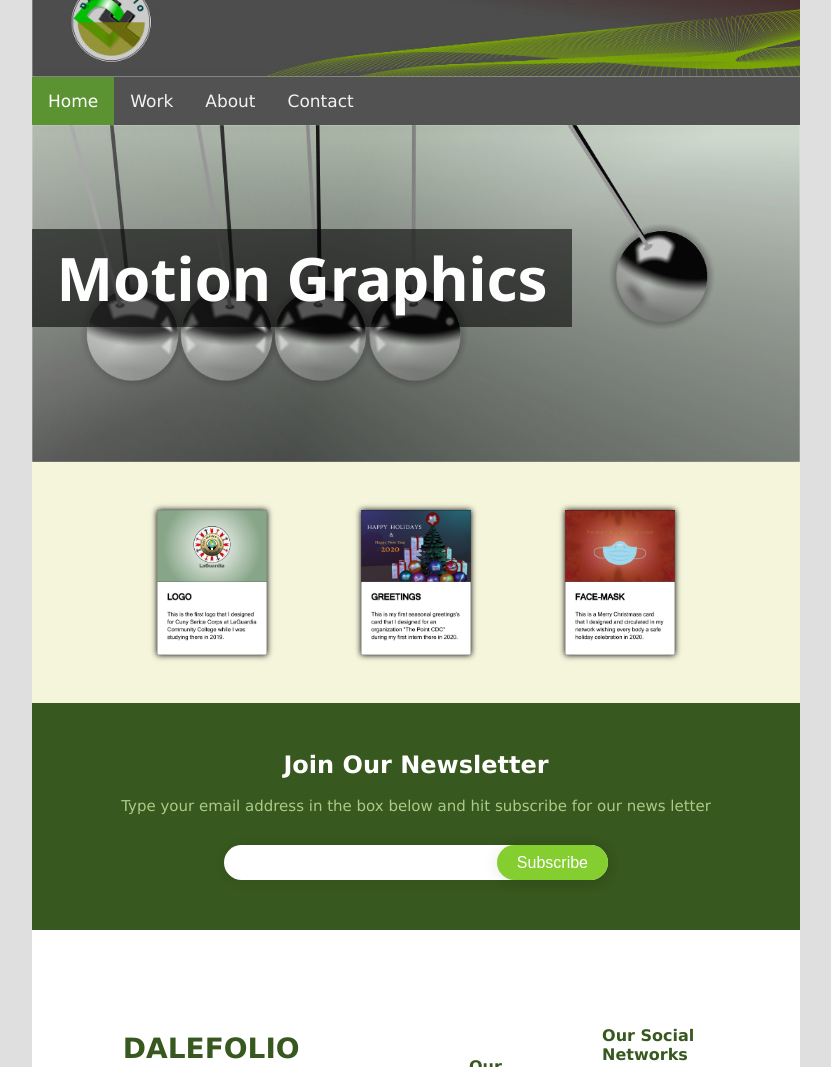
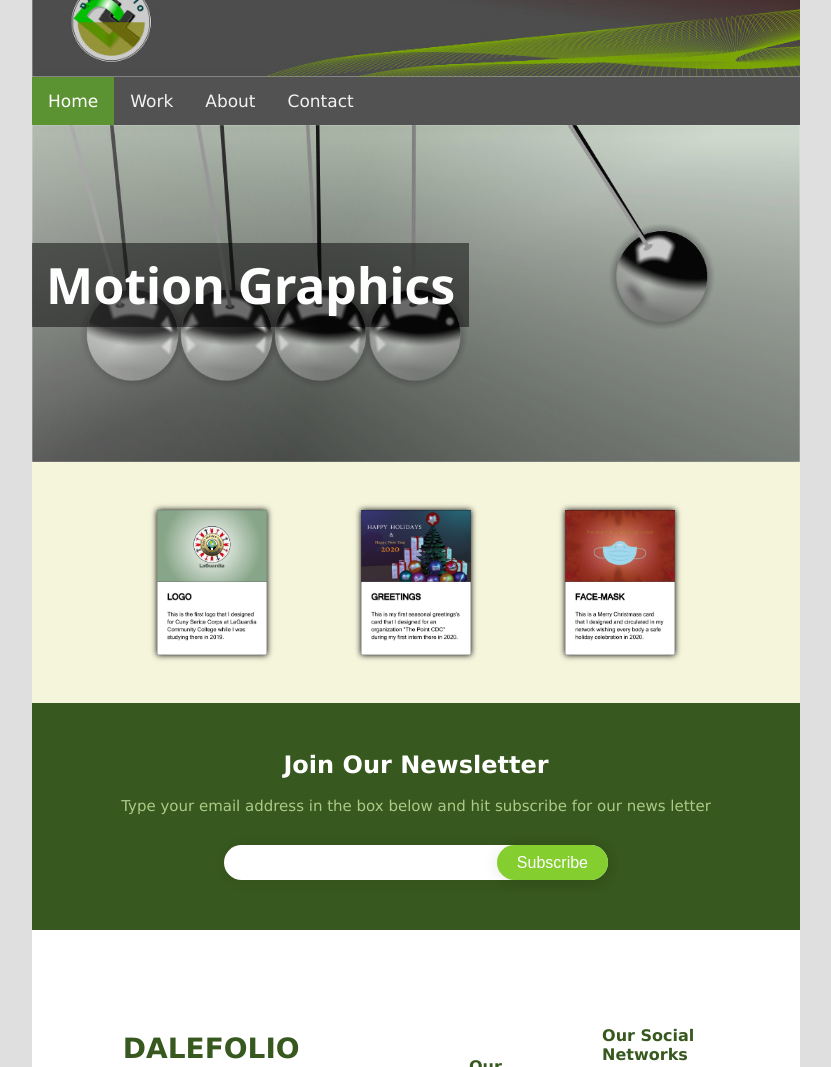
Before and after one commit to Dalelama/Dalefolio, a plain HTML site: page index.html in a window 1280 px wide. Shown: the part 33-1100 px from the top of the page, without its empty margins (224-1055 px from the left). Drawn offline with Linux system fonts and the light colour scheme.

Commit message:
Update index.html

```diff
--- a/index.html
+++ b/index.html
@@ -40,14 +40,13 @@
     /* Caption text */
     .text {
         color: #ffffff;
-        font-size: 60px;
         font-family: 'Noto Sans', sans-serif;
-        padding: 8px 12px;
+        padding: 8px 14px;
         position: absolute;
         bottom: 40%;
-        width: 540px;
+        background: 70%;
         text-align: center;
-        background-color: rgba(0, 0, 0, 0.6);
+        background-color: rgba(0, 0, 0, 0.5);
     }
 
     /* Fading animation */
@@ -107,19 +106,19 @@
             <div class="slideshow-container">
                 <div class="mySlides fade">
                     <img src="images/a.jpg">
-                    <div class="text">Graphic Design</div>
+                    <div class="text" style="font-size: 50px">Graphic Design</div>
                 </div>
                 <div class="mySlides fade">
                     <img src="images/b.jpg">
-                    <div class="text">Video Editing</div>
+                    <div class="text" style="font-size: 50px">Video Editing</div>
                 </div>
                 <div class="mySlides fade">
                     <img src="images/c.jpg">
-                    <div class="text">Motion Graphics</div>
+                    <div class="text" style="font-size: 50px">Motion Graphics</div>
                 </div>
                 <div class="mySlides fade">
                     <img src="images/d.jpg">
-                    <div class="text">Art Works</div>
+                    <div class="text" style="font-size: 50px">Art Works</div>
                 </div>
             </div>
         </section>
```
